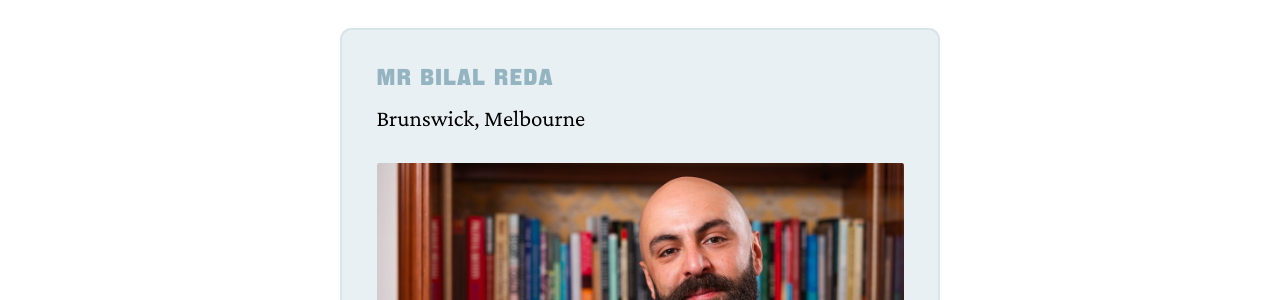
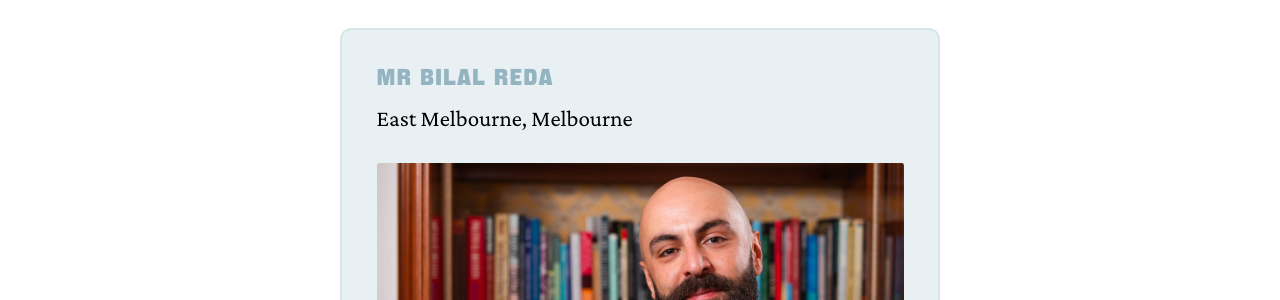
Before and after one commit to magpiezebra/gp, a Jekyll site: the page built from team/index.html, in a window 1280 px wide and 900 px high, scrolled down 368 px. Shown: the part 155-455 px from the top of the window. Built offline with Jekyll 4.4.1, drawn with Linux system fonts in a browser that asks for light colours.

Commit message:
Update index.html

```diff
--- a/team/index.html
+++ b/team/index.html
@@ -10,7 +10,7 @@ date: 2024-12-04
     <section id="team">
         <a href="/team/bilal-reda">
             <h3>Mr Bilal Reda</h3>
-            <span>Brunswick, Melbourne</span>
+            <span>East Melbourne, Melbourne</span>
             <img src="/img/bilal-reda.jpg" alt="Bilal Reda">
             <i>Read bio</i> &rarr;
         </a>
```
